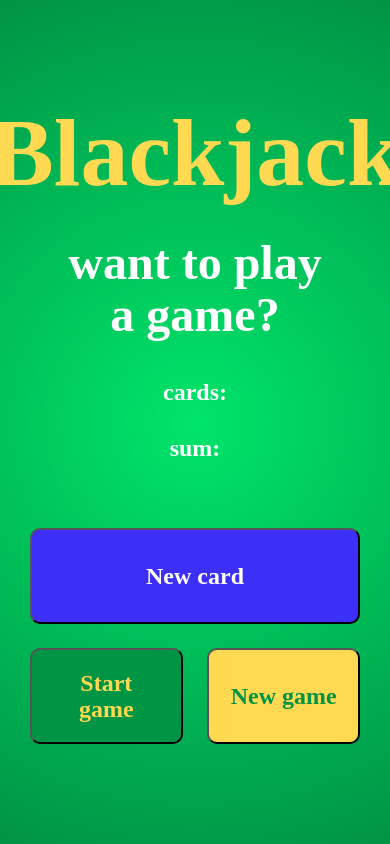
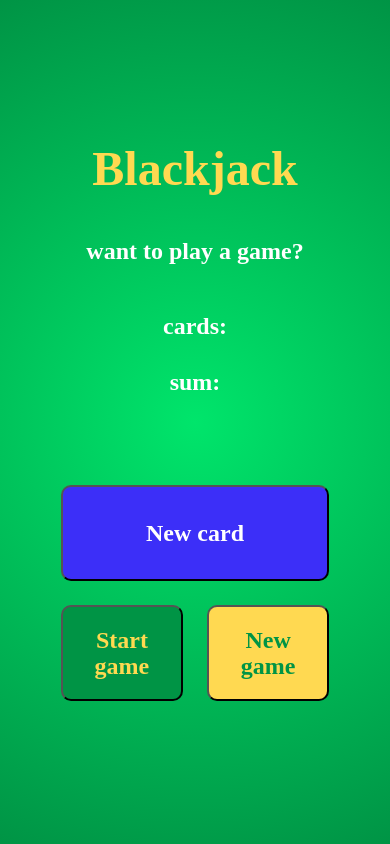
Before and after one commit to NewDara-Star/Blackjack, a plain HTML site: page index.html in a window 390 px wide. Drawn offline with Linux system fonts and the light colour scheme; a web font is replaced by a local one.

Commit message:
update font size for smaller screen

```diff
--- a/style.css
+++ b/style.css
@@ -1,6 +1,6 @@
 *{
     margin: 0;
-    padding: 0;
+
     box-sizing: border-box;
     font-family: Maitree;
     text-align: center;
@@ -12,7 +12,7 @@ body   {
     font-size: 16px;
     line-height: 1.5;
     margin: 0;
-    padding: 0;
+    padding: 24px;
     background: radial-gradient(circle, #00E56B 0%, #009445 100%);
     display: flex;
     flex-direction: column;
@@ -31,7 +31,7 @@ body   {
     min-height: 90%;
     min-width: 90%;
     flex-direction: column;
-    justify-content: space-between;
+    justify-content: center;
     align-items: center;
 }
 
@@ -48,6 +48,18 @@ h2 {
     font-weight: 700;
     color: #ffffff;
     text-align: center;
+}
+
+@media screen and (max-width: 768px) {
+    h1 {
+        font-size: 48px;
+    }
+    h2 {
+        font-size: 24px;
+    }
+    .container {
+        justify-content: space-evenly;
+    }
 }
 
 .hands{
@@ -75,7 +87,6 @@ button {
     display: flex;
     justify-content: center;
     align-items: center;
-
     width: 100%;
     height: 96px;
 }
```
